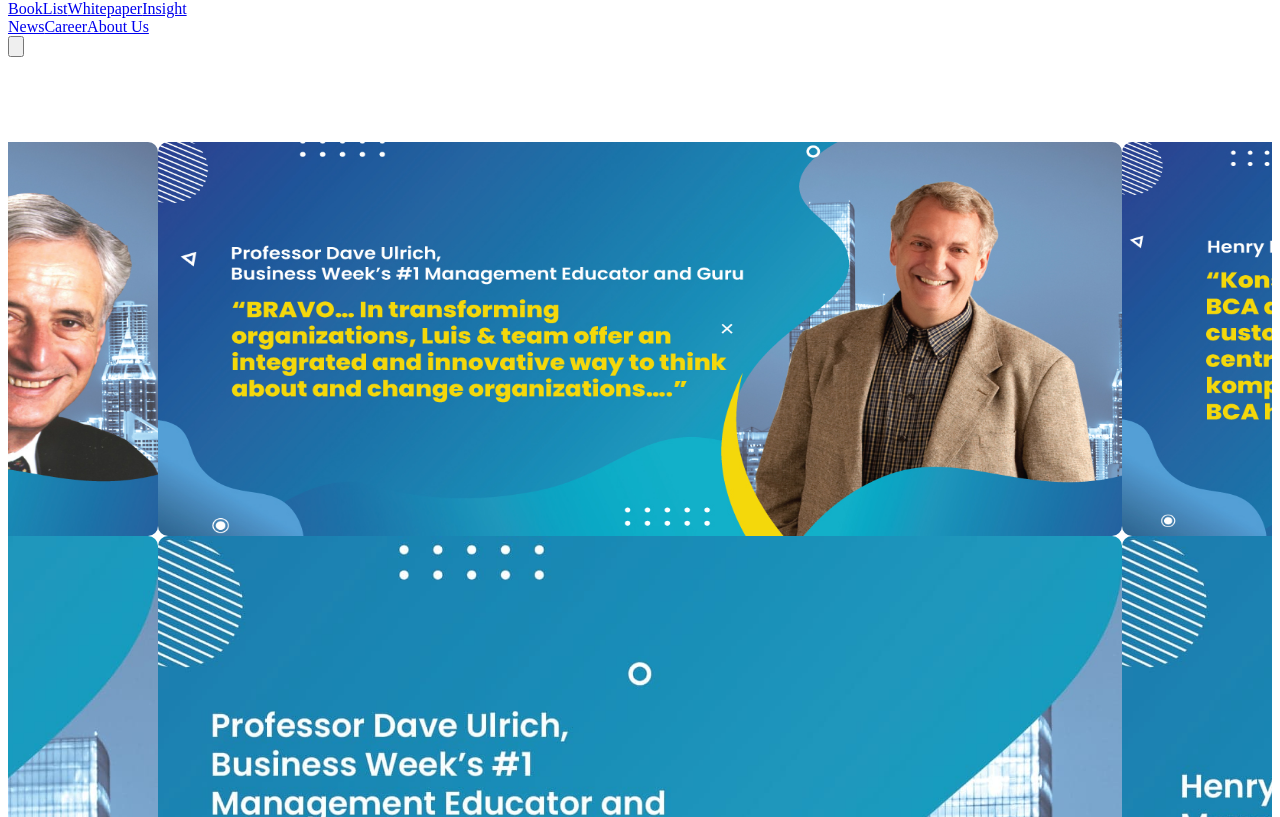
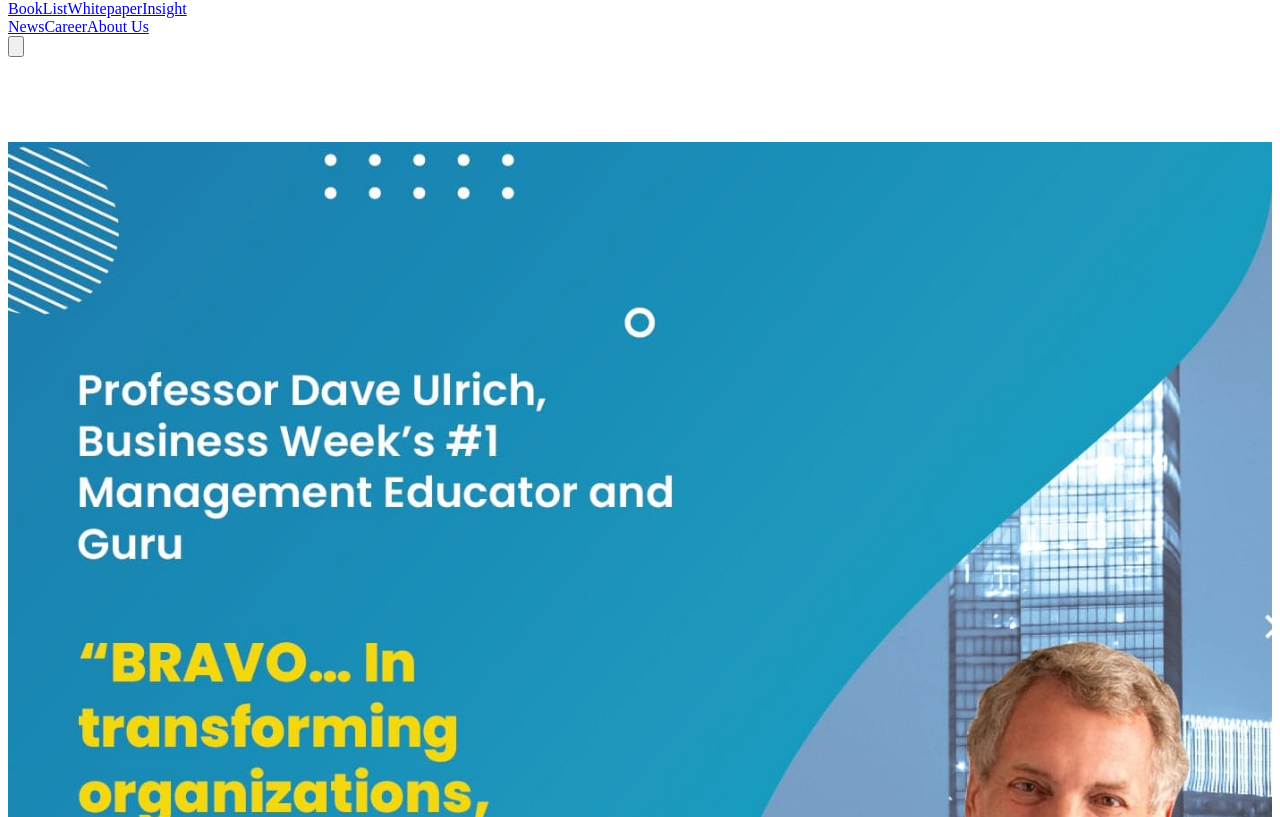
Before and after one commit to rifkysetiadji/nextjs-tailwindcss, a Next.js app: page / in a window 1280 px wide. Shown: the part 543-1360 px from the top of the page. Built offline with nearby package versions, Linux system fonts and the light colour scheme.

Commit message:
compress img

```diff
--- a/components/Carousel.js
+++ b/components/Carousel.js
@@ -28,7 +28,8 @@ const settings = {
 export default function Carousel() {
     return (
         <div>
-            <Slider {...settings}>
+            <Image priority width={1413} height={1746} src="/images/wtsm1.jpg" alt="img" layout="responsive"   />
+            {/* <Slider {...settings}>
             <div className="slide">
                 <div className='hidden md:block' style={{borderRadius: '10px', overflow: 'hidden'}}>
                     <Image  width={958} height={392} src="/images/wts1.jpg" alt="img" layout="responsive"  />
@@ -57,7 +58,7 @@ export default function Carousel() {
 
 
 
-       </Slider>
+       </Slider> */}
         </div>
     )
 }
```
